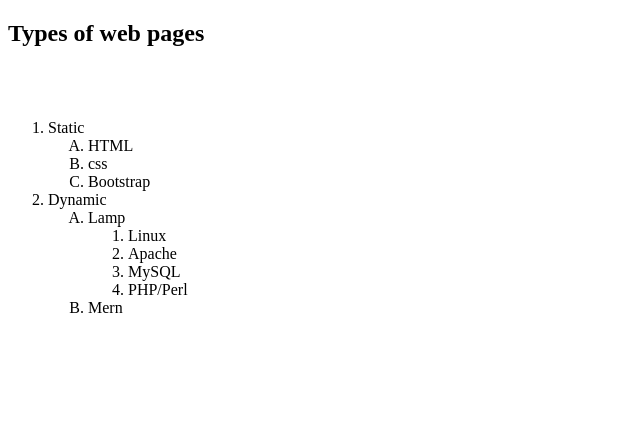
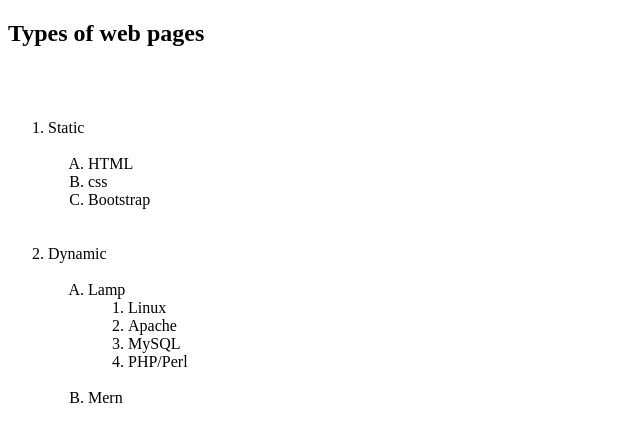
Before and after one commit to mausam-lodhi/dairy-cyberr, a plain HTML site: page List.html in a window 1280 px wide. Shown: the whole page, without its empty margins (0-640 px from the left). Drawn offline with Linux system fonts and the light colour scheme.

Commit message:
Update List.html

```diff
--- a/List.html
+++ b/List.html
@@ -5,24 +5,31 @@
 		<meta name="viewport" content="width=device-width, initial-scale=1.0" />
 
 		<title>list</title>
-</html>
+	</head>
+	<body>
 		<h2>Types of web pages</h2>
-<br>
-<br>
+		<br />
+		<br />
 		<ol type="circle">
 			<li>Static</li>
-<ol type='A'>
+			<br />
+			<ol type="A">
 				<li>HTML</li>
 				<li>css</li>
 				<li>Bootstrap</li>
 			</ol>
+			<br />
+			<br />
 			<li>Dynamic</li>
+			<br />
 			<ol type="A">
 				<li>Lamp</li>
 				<ol туре="1">
-<li>Linux</li> <li>Apache</li>
+					<li>Linux</li>
+					<li>Apache</li>
 					<li>MySQL</li>
 					<li>PHP/Perl</li>
+					<br />
 				</ol>
 				<li>Mern</li>
 			</ol>
```
Lines whose indentation alone changed are shown as unchanged.
